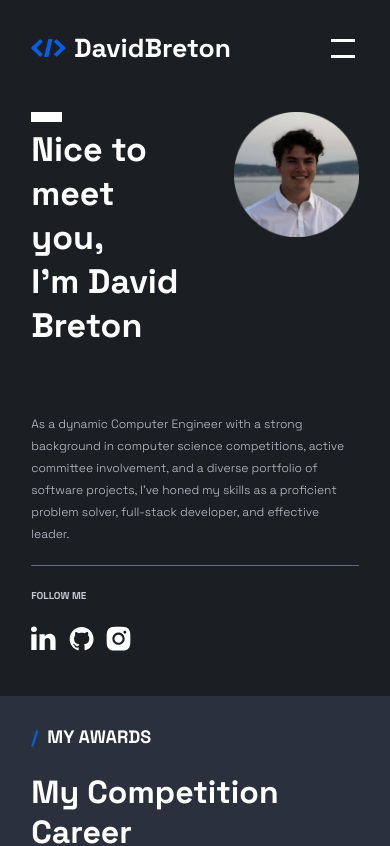
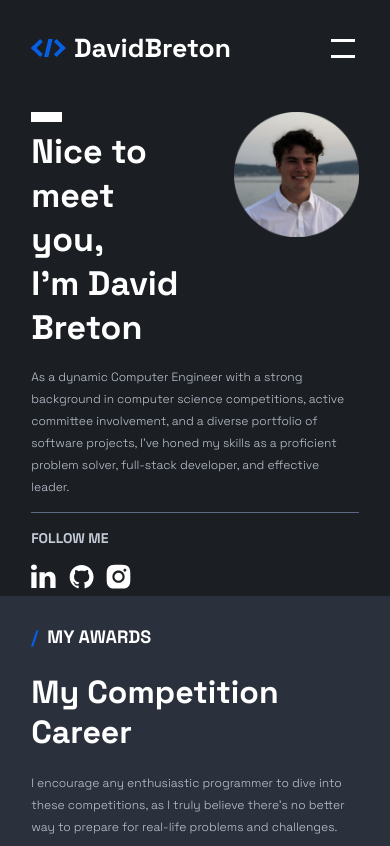
Before and after one commit to dbreton333/david.breton.web, a Next.js app: page / in a window 390 px wide. Shown: the top 846 px of the page. Built offline with nearby package versions, Linux system fonts and the light colour scheme.

Commit message:
correct into layout

```diff
--- a/src/app/components/home_sections/IntroductionSection.module.css
+++ b/src/app/components/home_sections/IntroductionSection.module.css
@@ -2,7 +2,7 @@
     display: flex;
     flex-direction: column;
     align-items: flex-start;
-    justify-content: space-between;
+    justify-content: center;
     width: 100%;
     height: calc(100vh - 96px);
 }
@@ -13,7 +13,8 @@
     align-items: flex-start;
     justify-content: space-between;
     width: 100%;
-    height: 100%
+    padding-top: 5%;
+    padding-bottom: 5%;
 }
 
 .right_content {
@@ -21,11 +22,9 @@
     flex-direction: column;
     align-items: flex-end;
     justify-content: center;
-    padding-top: 5%;
     width: 45%;
-    height: 100%;
     margin-left: 50px;
-    padding-bottom: 5%;
+    max-width: 900px;
 }
 
 .left_content {
@@ -33,12 +32,22 @@
     flex-direction: column;
     align-items: flex-start;
     justify-content: space-between;
-    padding-top: 5%;
     width: 55%;
     height: 100%;
-    padding-bottom: 5%;
-    max-width: 1400px;
+    max-width: 1200px;
 }
+
+
+.section_devider {
+    height: 10px;
+    animation: slideIn 1s forwards;
+    background-color: white;
+}
+
+.paragraph {
+    color: #C3CAD5;
+}
+
 
 
 .image_content {
@@ -62,12 +71,6 @@
     font-weight: 700;
 }
 
-.paragraph {
-    color: #C3CAD5;
-    margin-top: 20px;
-    margin-bottom: 20px;
-}
-
 .link_button_frame {
     width: 100%;
     margin-bottom: 20px;
@@ -79,13 +82,6 @@
     background-color: #5D6C83;
 }
 
-.section_devider {
-    height: 10px;
-    animation: slideIn 1s forwards;
-    margin-bottom: 4%;
-    background-color: white;
-
-}
 
 .social_media {
     display: flex;
@@ -128,6 +124,13 @@
         justify-content: flex-start;
     }
 
+    .section_devider {
+        height: 10px;
+        animation: slideIn 1s forwards;
+        background-color: white;
+        margin-bottom: 5%;
+    }
+
     .hidden {
         display: none;
     }
@@ -145,6 +148,7 @@
         margin-bottom: 2%;
         width: 100%;
         height: 100%;
+        gap: 6%;
     }
 
 
--- a/src/app/components/home_sections/IntroductionSection.tsx
+++ b/src/app/components/home_sections/IntroductionSection.tsx
@@ -52,7 +52,7 @@ const Introduction = () => {
                   <LinkButton href="/about" text="Learn more about me" textSize='p' arrowSize={20}/>
                 </div> */}
                 <div className={ `${showParagraph ? styles.fade_in :styles.hide } ${styles.hidden} ${styles.devider}`}/>
-                <h1 className={`${showParagraph ? styles.fade_in :styles.hide } ${styles.hidden} ${styles.paragraph} font-bold sub`}>
+                <h1 className={`${showParagraph ? styles.fade_in :styles.hide } ${styles.hidden} ${styles.paragraph} font-bold h6`}>
                   FOLLOW ME
                 </h1>
                 <div className={` ${showParagraph ? styles.fade_in :styles.hide } ${styles.hidden} ${styles.social_media}`}>
@@ -108,7 +108,7 @@ const Introduction = () => {
                 <LinkButton href="/about" text="Learn more about me" textSize='p' arrowSize={20}/>
               </div> */}
               <div className={ `${showParagraph ? styles.fade_in :styles.hide } ${styles.devider}`}/>
-              <h1 className={`${showParagraph ? styles.fade_in :styles.hide } ${styles.paragraph} font-bold sub`}>
+              <h1 className={`${showParagraph ? styles.fade_in :styles.hide } ${styles.paragraph} font-bold h6`}>
                 FOLLOW ME
               </h1>
               <div className={` ${showParagraph ? styles.fade_in :styles.hide } ${styles.social_media}`}>
--- a/src/app/globals.css
+++ b/src/app/globals.css
@@ -61,8 +61,8 @@ a {
 @media (max-width: 700px) {
   /* Small screens */
   .height_intro {
-    min-height: 550px;
-    max-height: 600px;
+    min-height: 480px;
+    max-height: 500px;
   }
 
   .huge {
@@ -103,7 +103,7 @@ a {
   }
 }
 
-@media (min-width: 700px) and (max-width: 1080px) {
+@media (min-width: 700px) and (max-width: 1000px) {
   /* Small screens */
 
   .height_intro {
@@ -116,8 +116,8 @@ a {
     line-height: 68px;
   }
   .h1 {
-    font-size: 52px;
-    line-height: 64px;
+    font-size: 42px;
+    line-height: 52px;
   }
   .h2 {
     font-size: 40px;
@@ -151,7 +151,7 @@ a {
 }
 
 
-@media (min-width: 1080px) and (max-width: 1380px) {
+@media (min-width: 1000px) and (max-width: 1380px) {
   /* Small screens */
 
   .height_intro {
@@ -184,8 +184,8 @@ a {
     line-height: 34px;
   }
   .h6 {
-    font-size: 24px;
-    line-height: 30px;
+    font-size: 18px;
+    line-height: 28px;
   }
   .p {
     font-size: 14px;
```
